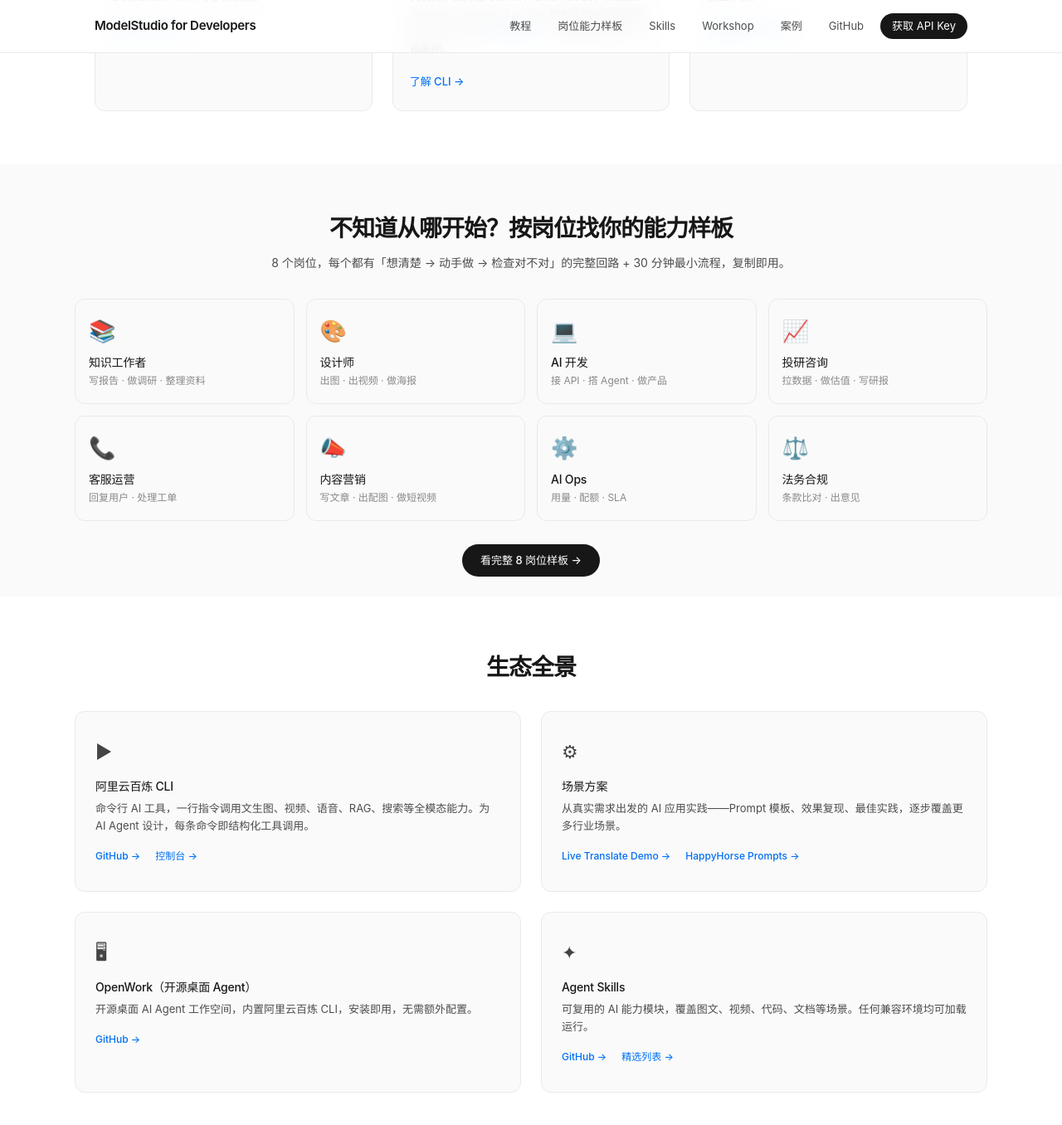
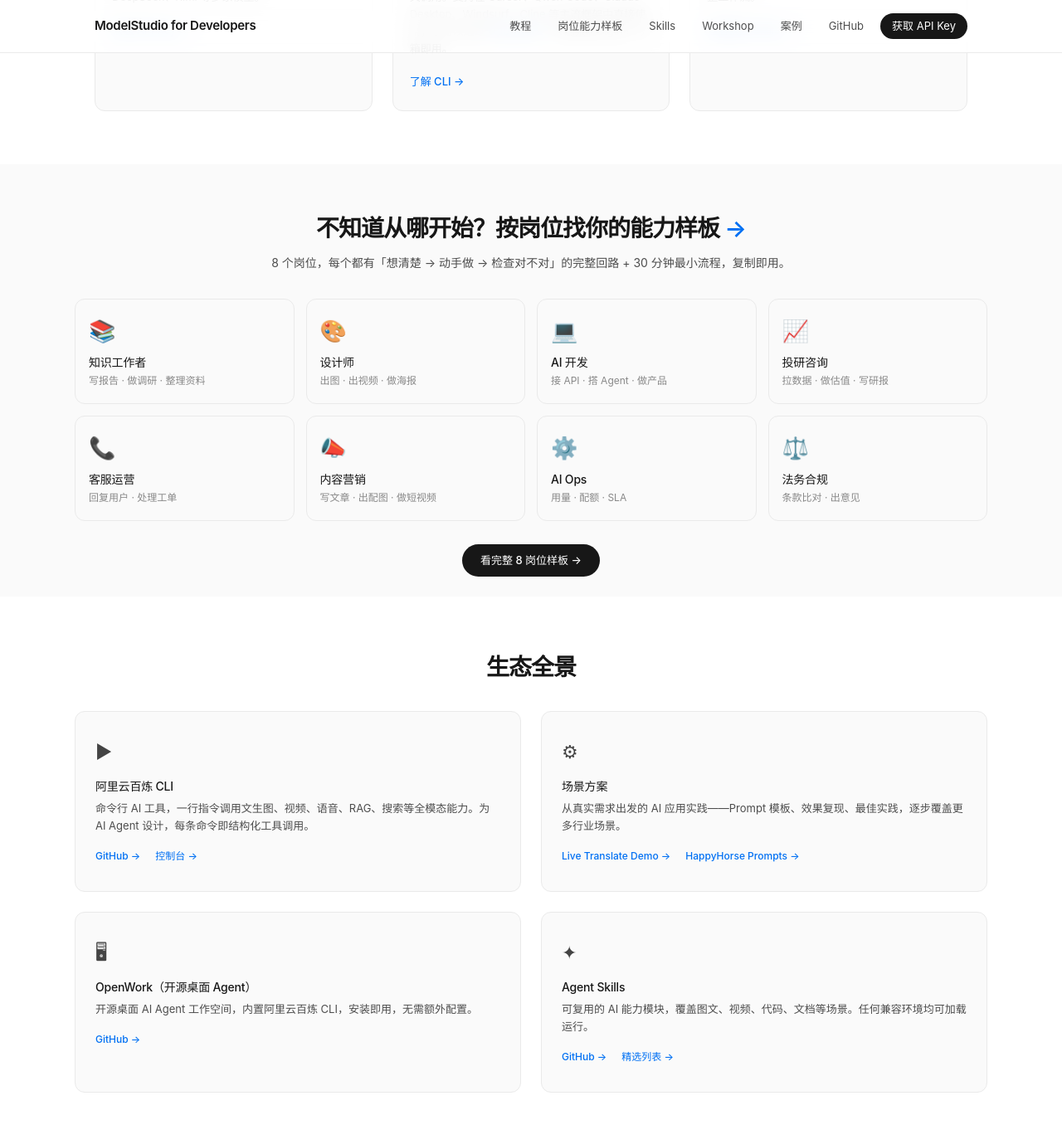
Before and after one commit to joeytoday/modelstudioai.github.io, a Jekyll site: the page built from index.md, in a window 1280 px wide and 1400 px high, scrolled down 585 px. Shown: the top 1356 px of the window at 83% size. Built offline with Jekyll 4.4.1, drawn with Linux system fonts in a browser that asks for light colours.

Commit message:
feat: make playbook-entry headline clickable (block-level a → /playbook/)

```diff
--- a/_layouts/home.html
+++ b/_layouts/home.html
@@ -134,6 +134,10 @@ body { font-family: var(--font-sans); color: var(--ink); line-height: 1.5; backg
 /* Playbook entry */
 .playbook-entry { padding: 56px 24px 24px; background: var(--canvas-soft, #fafafa); }
 .playbook-entry-inner { max-width: 1100px; margin: 0 auto; }
+.playbook-headline{display:block;text-decoration:none;color:inherit;transition:opacity .15s ease}
+.playbook-headline:hover{opacity:.86}
+.playbook-headline:hover .playbook-headline-arrow{transform:translateX(4px)}
+.playbook-headline-arrow{display:inline-block;transition:transform .2s ease;color:var(--link)}
 .playbook-entry h2 { text-align: center; font-size: 28px; font-weight: 600; letter-spacing: -1px; margin: 0 0 10px; }
 .playbook-entry .section-sub { text-align: center; font-size: 14px; color: var(--body); margin: 0 0 32px; line-height: 1.6; }
 .playbook-grid { display: grid; grid-template-columns: repeat(4, 1fr); gap: 14px; margin-bottom: 28px; }
@@ -240,8 +244,10 @@ body { font-family: var(--font-sans); color: var(--ink); line-height: 1.5; backg
 
 <section class="playbook-entry">
   <div class="playbook-entry-inner">
-    <h2>不知道从哪开始？按岗位找你的能力样板</h2>
-    <p class="section-sub">8 个岗位，每个都有「想清楚 &rarr; 动手做 &rarr; 检查对不对」的完整回路 + 30 分钟最小流程，复制即用。</p>
+    <a class="playbook-headline" href="/playbook/">
+      <h2>不知道从哪开始？按岗位找你的能力样板 <span class="playbook-headline-arrow">&rarr;</span></h2>
+      <p class="section-sub">8 个岗位，每个都有「想清楚 &rarr; 动手做 &rarr; 检查对不对」的完整回路 + 30 分钟最小流程，复制即用。</p>
+    </a>
     <div class="playbook-grid">
       <a class="pb-card" href="/playbook/#kw"><span class="pb-emoji">📚</span><h3>知识工作者</h3><p>写报告 &middot; 做调研 &middot; 整理资料</p></a>
       <a class="pb-card" href="/playbook/#dz"><span class="pb-emoji">🎨</span><h3>设计师</h3><p>出图 &middot; 出视频 &middot; 做海报</p></a>
```
